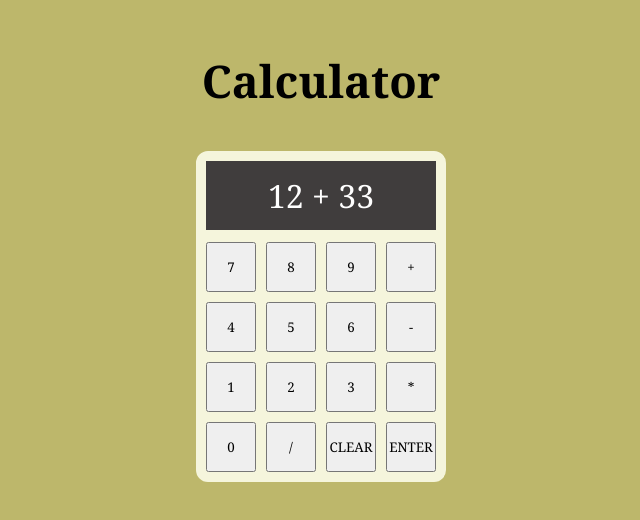
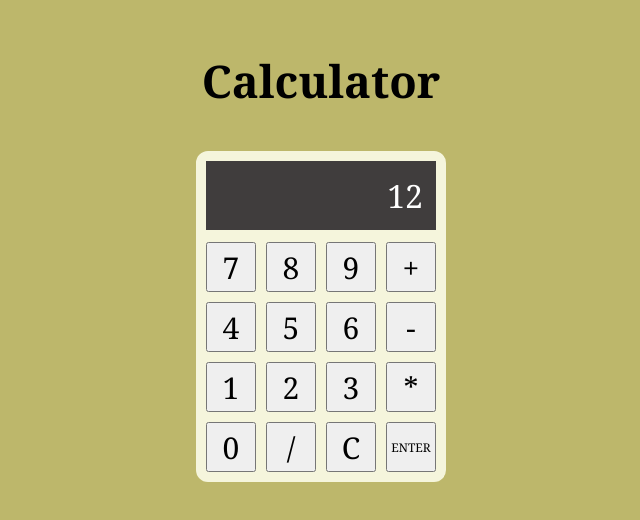
Before and after one commit to bergstrandfredrik/calculator, a plain HTML site: page index.html in a window 1280 px wide. Shown: the whole page, without its empty margins (319-959 px from the left). Drawn offline with Linux system fonts and the light colour scheme.

Commit message:
Adjust font-size for calculator buttons

```diff
--- a/index.html
+++ b/index.html
@@ -11,7 +11,7 @@
     <div class="container">
       <h1>Calculator</h1>
       <div class="calculator">
-        <div id="display" class="calculator-display">12 + 33</div>
+        <div id="display" class="calculator-display">12</div>
         <div class="calculator-buttons">
           <button id="7">7</button>
           <button id="8">8</button>
@@ -27,8 +27,8 @@
           <button id="*">*</button>
           <button id="0">0</button>
           <button id="/">/</button>
-          <button id="clear">CLEAR</button>
-          <button id="enter">ENTER</button>
+          <button id="clear">C</button>
+          <button id="enter" style="font-size: 12px">ENTER</button>
         </div>
       </div>
     </div>
--- a/style.css
+++ b/style.css
@@ -26,9 +26,11 @@ h1 {
 .calculator-display {
   background-color: rgb(64, 61, 61);
   color: white;
+  width: 230px;
   padding: 13px;
   font-size: 32px;
   margin-bottom: 12px;
+  text-align: end;
 }
 
 .calculator-buttons {
@@ -41,4 +43,5 @@ h1 {
 .calculator-buttons button {
   height: 50px;
   width: 50px;
+  font-size: 30px;
 }
```
